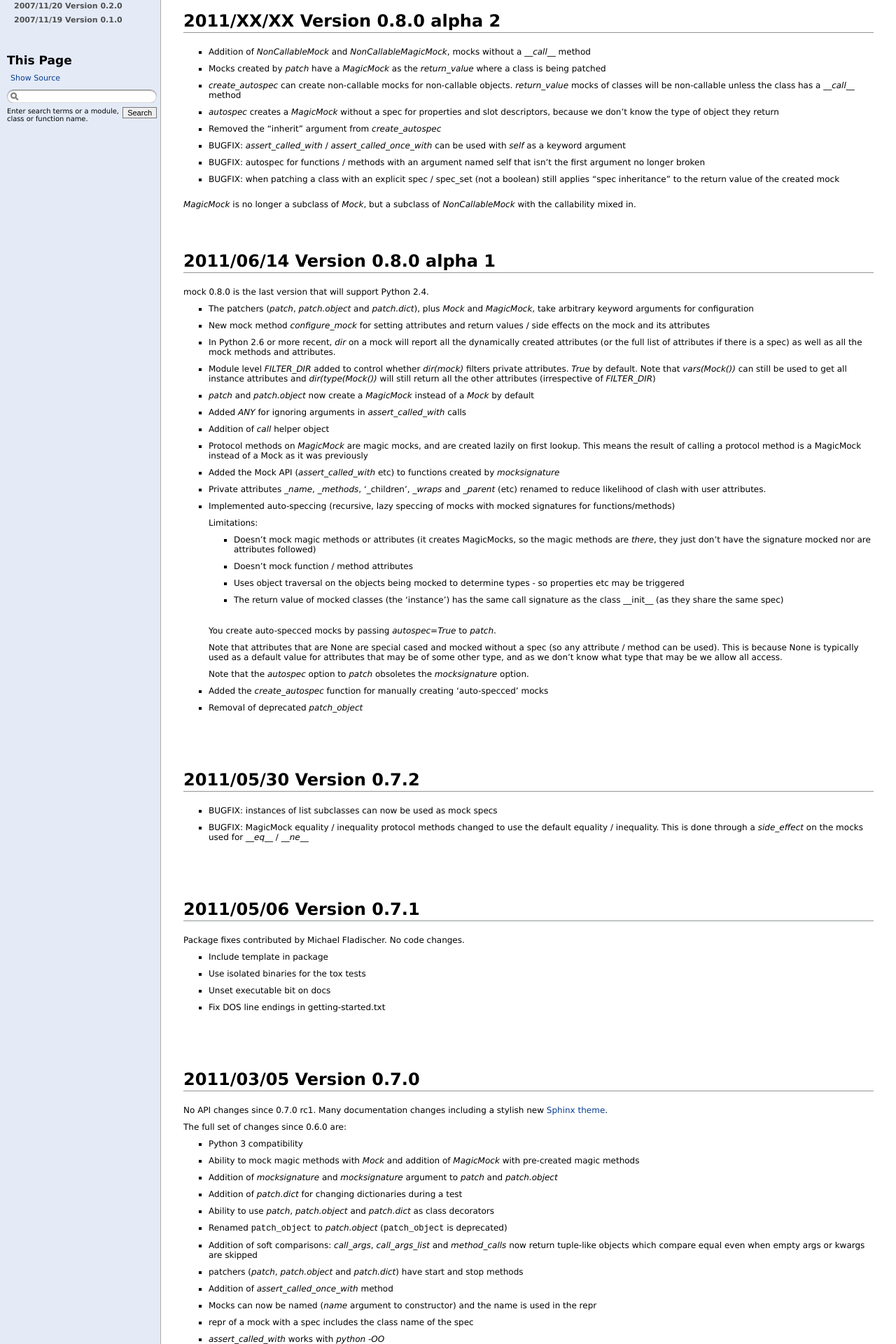
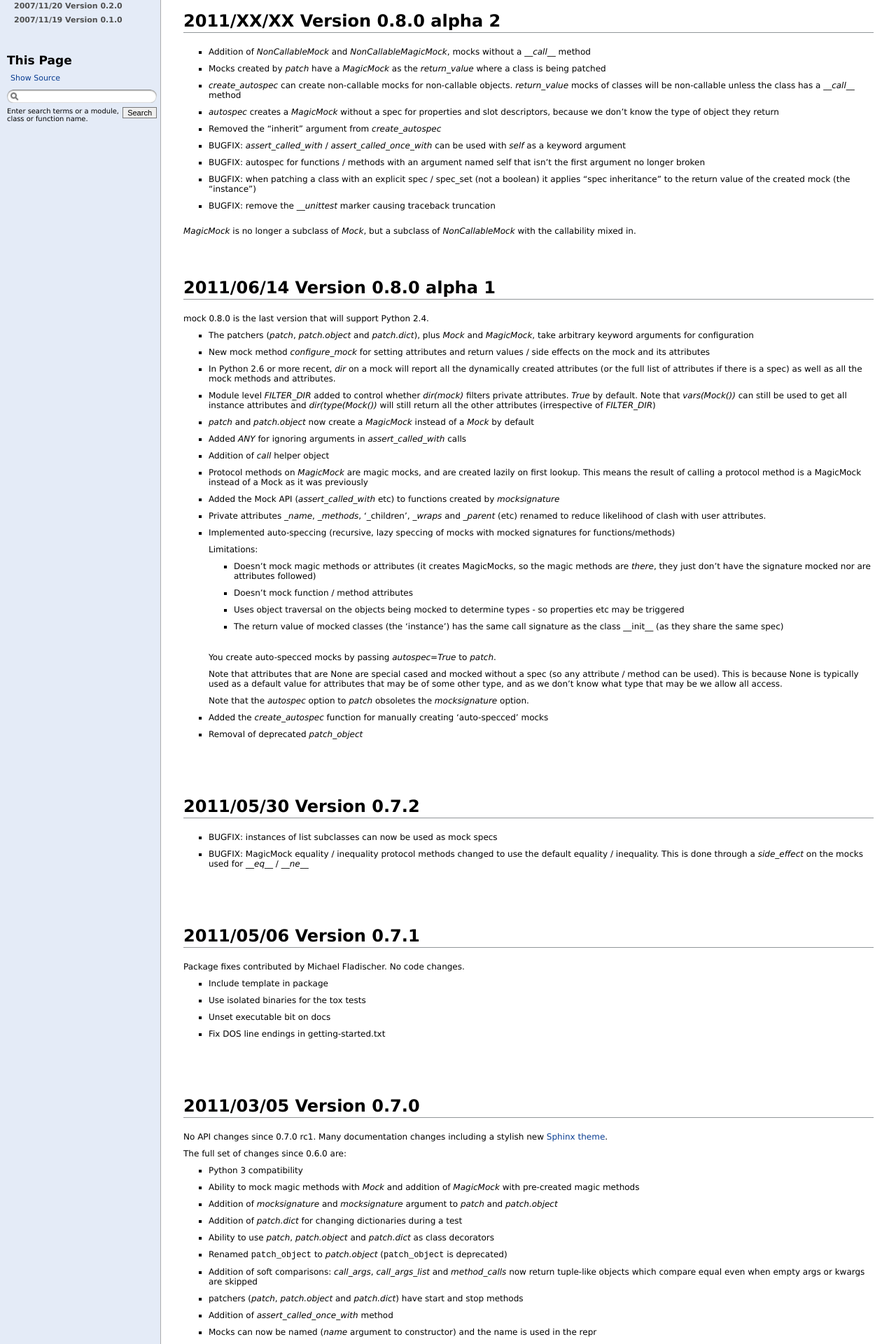
Before and after one commit to testing-cabal/mock, a Sphinx documentation site: the page built from docs/changelog.txt, in a window 1280 px wide. Shown: the part 684-2604 px from the top of the page at 70% size. Built offline with Sphinx 7.4.7, drawn with Linux system fonts in a browser that asks for light colours; pages that are not in the unit, such as notebooks, are missing from menus.

Commit message:
Remove __unittest marker, which caused traceback truncation

```diff
--- a/docs/changelog.txt
+++ b/docs/changelog.txt
@@ -69,8 +69,9 @@ CHANGELOG
 * BUGFIX: autospec for functions / methods with an argument named self that
   isn't the first argument no longer broken
 * BUGFIX: when patching a class with an explicit spec / spec_set (not a
-  boolean) still applies "spec inheritance" to the return value of the created
-  mock
+  boolean) it applies "spec inheritance" to the return value of the created
+  mock (the "instance")
+* BUGFIX: remove the `__unittest` marker causing traceback truncation
 
 `MagicMock` is no longer a subclass of `Mock`, but a subclass of
 `NonCallableMock` with the callability mixed in.
--- a/mock.py
+++ b/mock.py
@@ -30,8 +30,6 @@ __all__ = (
 
 
 __version__ = '0.8.0alpha2'
-
-__unittest = True
 
 
 import sys
```
Also changed, not shown: 1 other file.
